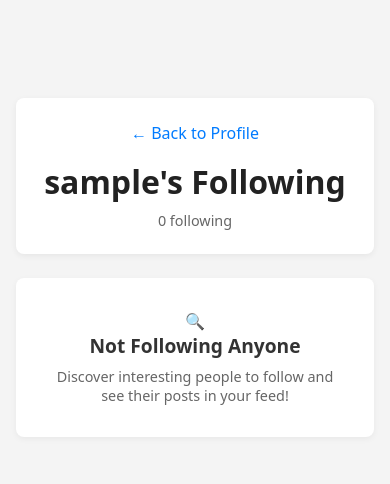
After one commit to hafizusama420/instaclone, a Django app: a page that uses templates/core/following.html in a window 390 px wide. The commit adds this page. Shown: the top 484 px of the page. Run offline with Django 5.2, Linux system fonts and the light colour scheme; the visitor is signed in with stand-in values (Sample User, id 1); data comes from the database, SQL or seed files in the repository; data that the repository does not hold is empty.

Commit message:
Add followers and following views, update URLs, and enhance suggestions page styling

```diff
--- a/core/urls.py
+++ b/core/urls.py
@@ -11,6 +11,8 @@ urlpatterns = [
     path("post/<int:pk>/like/", views.like_post, name="like-post"),
     path("user/<str:username>/", views.profile, name="profile"),
     path("user/<str:username>/follow/", views.follow_toggle, name="follow-toggle"),
+    path("user/<str:username>/followers/", views.followers, name="followers"),
+    path("user/<str:username>/following/", views.following, name="following"),
     path("suggestions/", views.suggestions, name="suggestions"),
     path(
         "login/",
--- a/core/views.py
+++ b/core/views.py
@@ -185,3 +185,29 @@ def suggestions(request):
 
     context = {"suggested_users": suggested_users, "title": "Suggestions"}
     return render(request, "core/suggestions.html", context)
+
+
+@login_required
+def followers(request, username):
+    user = get_object_or_404(User, username=username)
+    followers_list = Follow.objects.filter(following=user).select_related("follower")
+
+    context = {
+        "profile_user": user,
+        "followers": followers_list,
+        "title": f"{user.username}'s Followers",
+    }
+    return render(request, "core/followers.html", context)
+
+
+@login_required
+def following(request, username):
+    user = get_object_or_404(User, username=username)
+    following_list = Follow.objects.filter(follower=user).select_related("following")
+
+    context = {
+        "profile_user": user,
+        "following": following_list,
+        "title": f"{user.username}'s Following",
+    }
+    return render(request, "core/following.html", context)
--- /dev/null
+++ b/templates/core/following.html
@@ -0,0 +1,270 @@
+<!DOCTYPE html>
+<html lang="en">
+  <head>
+    <meta charset="UTF-8" />
+    <meta name="viewport" content="width=device-width, initial-scale=1.0" />
+    <title>{{ profile_user.username }}'s Following - InstaClone</title>
+    <style>
+      * {
+        margin: 0;
+        padding: 0;
+        box-sizing: border-box;
+      }
+
+      body {
+        font-family: system-ui, sans-serif;
+        background-color: #f4f4f4;
+        color: #333;
+      }
+
+      .container {
+        max-width: 600px;
+        margin: 2rem auto;
+        padding: 1rem;
+      }
+
+      .header {
+        background: white;
+        padding: 1.5rem;
+        border-radius: 8px;
+        margin-bottom: 1.5rem;
+        box-shadow: 0 2px 6px rgba(0, 0, 0, 0.06);
+        text-align: center;
+      }
+
+      .header h1 {
+        font-size: 1.8rem;
+        color: #222;
+        margin-bottom: 0.5rem;
+      }
+
+      .back-link {
+        text-decoration: none;
+        color: #007bff;
+        font-weight: 500;
+        margin-bottom: 1rem;
+        display: inline-block;
+      }
+
+      .stats {
+        font-size: 0.9rem;
+        color: #666;
+      }
+
+      .following-grid {
+        display: grid;
+        gap: 1rem;
+      }
+
+      .following-card {
+        background: white;
+        border-radius: 6px;
+        padding: 1rem;
+        box-shadow: 0 1px 3px rgba(0, 0, 0, 0.05);
+        display: flex;
+        align-items: center;
+        justify-content: space-between;
+      }
+
+      .following-info {
+        display: flex;
+        align-items: center;
+      }
+
+      .following-details {
+        display: flex;
+        align-items: center;
+        flex: 1;
+      }
+
+      .avatar {
+        width: 40px;
+        height: 40px;
+        border-radius: 50%;
+        background-color: #007bff;
+        color: white;
+        font-weight: bold;
+        display: flex;
+        align-items: center;
+        justify-content: center;
+        margin-right: 0.75rem;
+      }
+
+      .username-link {
+        text-decoration: none;
+        font-weight: 600;
+        color: #333;
+      }
+
+      .username-link:hover {
+        color: #007bff;
+      }
+
+      .follow-date {
+        font-size: 0.8rem;
+        color: #888;
+        margin-top: 0.2rem;
+      }
+
+      .empty-state {
+        text-align: center;
+        padding: 2rem;
+        background: white;
+        border-radius: 8px;
+        box-shadow: 0 2px 6px rgba(0, 0, 0, 0.05);
+      }
+
+      .empty-title {
+        font-size: 1.2rem;
+        font-weight: 600;
+        margin-bottom: 0.5rem;
+      }
+
+      .empty-text {
+        font-size: 0.9rem;
+        color: #666;
+      }
+
+      @media (max-width: 600px) {
+        .container {
+          padding: 1rem;
+        }
+
+        .header h1 {
+          font-size: 1.5rem;
+        }
+
+        .following-card {
+          flex-direction: column;
+          align-items: flex-start;
+        }
+      }
+
+      @media (max-width: 768px) {
+        .container {
+          padding: 1rem;
+        }
+
+        .header {
+          padding: 1.5rem;
+        }
+
+        .header h1 {
+          font-size: 2rem;
+        }
+
+        .following-card {
+          padding: 1rem;
+        }
+
+        .stats {
+          flex-direction: column;
+          gap: 0.5rem;
+          text-align: center;
+        }
+      }
+    </style>
+  </head>
+  <body>
+    <div class="floating-particles">
+      <div
+        class="particle"
+        style="
+          left: 10%;
+          top: 20%;
+          width: 10px;
+          height: 10px;
+          animation-delay: 0s;
+        "
+      ></div>
+      <div
+        class="particle"
+        style="
+          left: 20%;
+          top: 80%;
+          width: 8px;
+          height: 8px;
+          animation-delay: 2s;
+        "
+      ></div>
+      <div
+        class="particle"
+        style="
+          left: 60%;
+          top: 30%;
+          width: 12px;
+          height: 12px;
+          animation-delay: 4s;
+        "
+      ></div>
+      <div
+        class="particle"
+        style="
+          left: 80%;
+          top: 70%;
+          width: 6px;
+          height: 6px;
+          animation-delay: 1s;
+        "
+      ></div>
+      <div
+        class="particle"
+        style="
+          left: 90%;
+          top: 10%;
+          width: 14px;
+          height: 14px;
+          animation-delay: 3s;
+        "
+      ></div>
+    </div>
+
+    <div class="container">
+      <div class="header">
+        <a href="{% url 'profile' profile_user.username %}" class="back-link">
+          <span class="back-arrow">←</span>
+          Back to Profile
+        </a>
+        <h1>{{ profile_user.username }}'s Following</h1>
+        <div class="stats">
+          <span>{{ following|length }} following</span>
+        </div>
+      </div>
+
+      <div class="following-grid">
+        {% for follow in following %}
+        <div class="following-card">
+          <div class="following-info">
+            <div class="following-details">
+              <div class="avatar">
+                {{ follow.following.username|first|upper }}
+              </div>
+              <div>
+                <a
+                  href="{% url 'profile' follow.following.username %}"
+                  class="username-link"
+                >
+                  {{ follow.following.username }}
+                </a>
+                <div class="follow-date">
+                  Following since {{ follow.created_at|date:"M j, Y" }}
+                </div>
+              </div>
+            </div>
+          </div>
+        </div>
+        {% empty %}
+        <div class="empty-state">
+          <div class="empty-icon">🔍</div>
+          <div class="empty-title">Not Following Anyone</div>
+          <div class="empty-text">
+            {% if user == profile_user %} Discover interesting people to follow
+            and see their posts in your feed! {% else %} {{
+            profile_user.username }} isn't following anyone yet. {% endif %}
+          </div>
+        </div>
+        {% endfor %}
+      </div>
+    </div>
+  </body>
+</html>
```
Also changed, not shown: templates/core/followers.html (added, +236 -0 lines), templates/core/profile.html (+47 -34 lines), templates/core/suggestions.html (+51 -19 lines).
